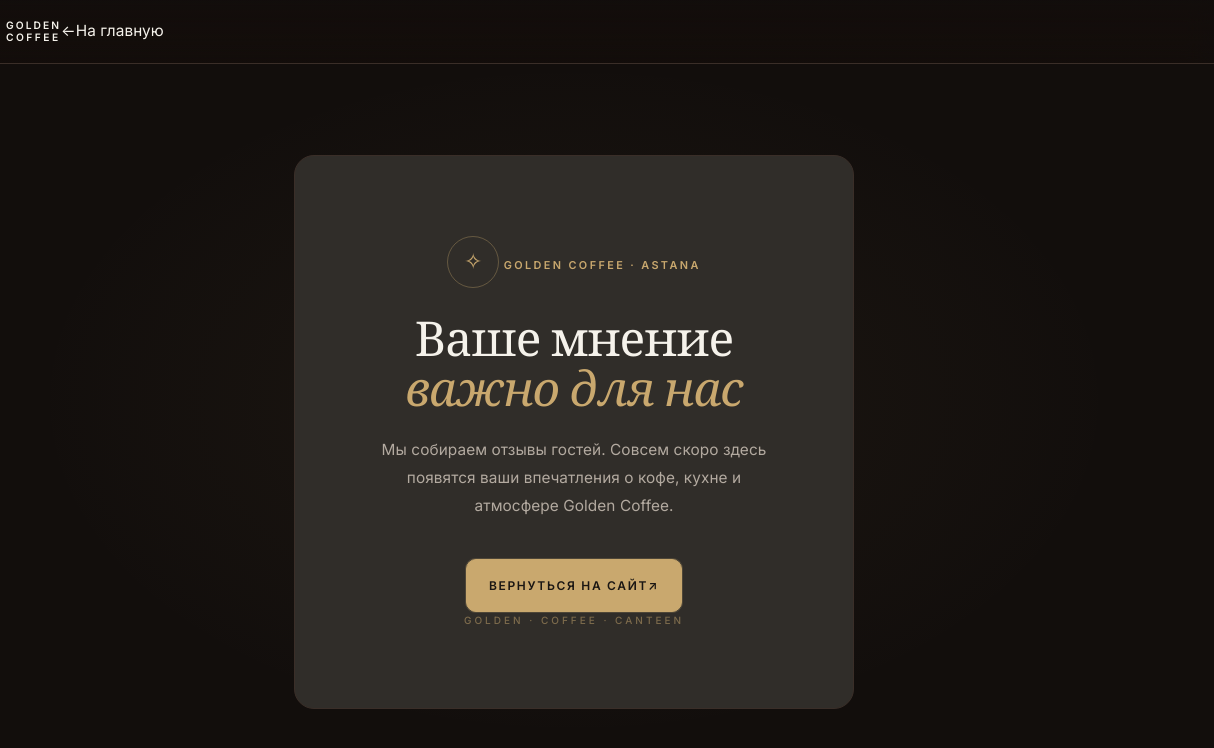
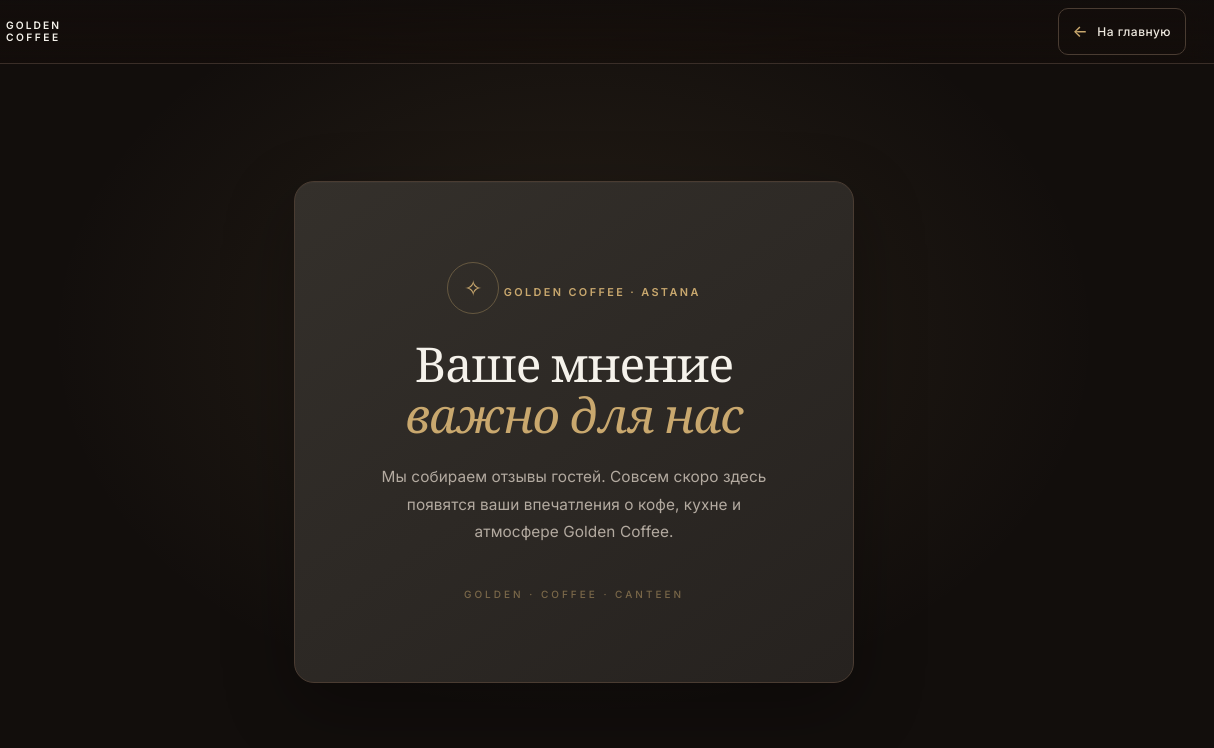
Before and after one commit to aldibit01/golden, a plain HTML site: page reviews.html in a window 1280 px wide. Shown: the full height of the page, 66-1280 px from the left. Drawn offline with nearby package versions, Linux system fonts and the light colour scheme.

Commit message:
Add files via upload

```diff
--- a/app.js
+++ b/app.js
@@ -288,6 +288,7 @@ const translations = {
     navLocations: 'Филиалы',
     navMap: 'Карта',
     navContact: 'Контакты',
+    navReviews: 'Отзывы',
     navInstagram: 'Instagram',
     language: 'Язык',
     order: 'Заказать',
@@ -323,6 +324,7 @@ const translations = {
     navLocations: 'Филиалдар',
     navMap: 'Карта',
     navContact: 'Байланыс',
+    navReviews: 'Пікірлер',
     navInstagram: 'Instagram',
     language: 'Тіл',
     order: 'Тапсырыс беру',
@@ -358,6 +360,7 @@ const translations = {
     navLocations: 'Locations',
     navMap: 'Map',
     navContact: 'Contact',
+    navReviews: 'Reviews',
     navInstagram: 'Instagram',
     language: 'Language',
     order: 'Order',
@@ -400,7 +403,7 @@ const $ = (selector, scope = document) => scope.querySelector(selector);
 const $$ = (selector, scope = document) => [...scope.querySelectorAll(selector)];
 
 let currentLanguage = 'ru';
-let activeCategory = 'macarons';
+let activeCategory = 'coffee';
 
 /* ──────── Rendering ──────── */
 
--- a/reviews.html
+++ b/reviews.html
@@ -11,7 +11,7 @@
   <link rel="preconnect" href="https://fonts.gstatic.com" crossorigin>
   <link rel="preload" as="style" href="https://fonts.googleapis.com/css2?family=Cormorant+Garamond:ital,wght@0,400;0,500;1,400;1,500&family=Inter:wght@400;500;600&display=swap">
   <link rel="stylesheet" href="https://fonts.googleapis.com/css2?family=Cormorant+Garamond:ital,wght@0,400;0,500;1,400;1,500&family=Inter:wght@400;500;600&display=swap" media="print" onload="this.media='all'">
-  <link rel="stylesheet" href="styles.css?v=13">
+  <link rel="stylesheet" href="styles.css?v=14">
 </head>
 <body class="reviews-page">
   <header class="site-header" role="banner">
@@ -28,7 +28,6 @@
       <p class="eyebrow">GOLDEN COFFEE · ASTANA</p>
       <h1>Ваше мнение<br><em>важно для нас</em></h1>
       <p>Мы собираем отзывы гостей. Совсем скоро здесь появятся ваши впечатления о кофе, кухне и атмосфере Golden Coffee.</p>
-      <a class="button button-gold" href="index.html"><span>Вернуться на сайт</span><span class="arrow" aria-hidden="true">↗</span></a>
       <div class="reviews-decoration" aria-hidden="true">GOLDEN · COFFEE · CANTEEN</div>
     </div>
   </main>
--- a/styles.css
+++ b/styles.css
@@ -1056,7 +1056,32 @@ p { margin: 0; }
 /* ── Reviews Page ─────────────────────────────────────────────────────── */
 .reviews-page { background: var(--bg-deep); }
 
-.reviews-page .site-header { position: absolute; }
+.reviews-page .site-header {
+  position: absolute;
+  justify-content: space-between;
+  gap: var(--space-5);
+}
+
+.reviews-page .brand { flex: 0 1 auto; }
+
+.reviews-back {
+  display: inline-flex;
+  align-items: center;
+  justify-content: center;
+  gap: 9px;
+  flex: 0 0 auto;
+  padding: 10px 14px;
+  color: var(--cream-soft);
+  border: 1px solid var(--border-soft);
+  border-radius: var(--radius-sm);
+  font-size: 12px;
+  font-weight: 500;
+  letter-spacing: 0.04em;
+  transition: color 0.2s ease, border-color 0.2s ease, background 0.2s ease;
+}
+
+.reviews-back > span:first-child { color: var(--gold); font-size: 16px; }
+.reviews-back:hover { color: var(--gold-light); border-color: var(--gold-dim); background: rgba(201, 168, 110, 0.06); }
 
 .reviews-main {
   display: grid;
@@ -1065,18 +1090,20 @@ p { margin: 0; }
   min-height: 100svh;
   padding: calc(var(--safe-top) + var(--header-h) + var(--space-10)) var(--space-6) var(--space-10);
   background:
-    radial-gradient(ellipse at center, rgba(201, 168, 110, 0.06), transparent 60%),
+    radial-gradient(ellipse at 50% 42%, rgba(201, 168, 110, 0.11), transparent 58%),
     var(--bg-deep);
 }
 
 .reviews-card {
+  position: relative;
   width: 100%;
   max-width: 560px;
   padding: var(--space-12) var(--space-8);
   text-align: center;
-  background: var(--surface);
-  border: 1px solid var(--border);
+  background: linear-gradient(145deg, #34302b, #26221f);
+  border: 1px solid var(--border-soft);
   border-radius: var(--radius-lg);
+  box-shadow: 0 24px 70px rgba(0, 0, 0, 0.3), inset 0 1px rgba(255, 255, 255, 0.025);
 }
 
 .reviews-star {
@@ -1311,6 +1338,10 @@ p { margin: 0; }
   .map-icon { width: 36px; height: 36px; }
 
   .reviews-card { padding: var(--space-8) var(--space-5); }
+  .reviews-page .site-header { padding: 0 14px; }
+  .reviews-page .brand { gap: 7px; font-size: 9px; }
+  .reviews-page .brand-icon { flex-basis: 30px; width: 30px; height: 30px; }
+  .reviews-back { gap: 6px; padding: 9px 10px; font-size: 11px; }
 }
 
 /* ── Reduced Motion ───────────────────────────────────────────────────── */
```
Also changed, not shown: index.html (+1 -0 lines).
